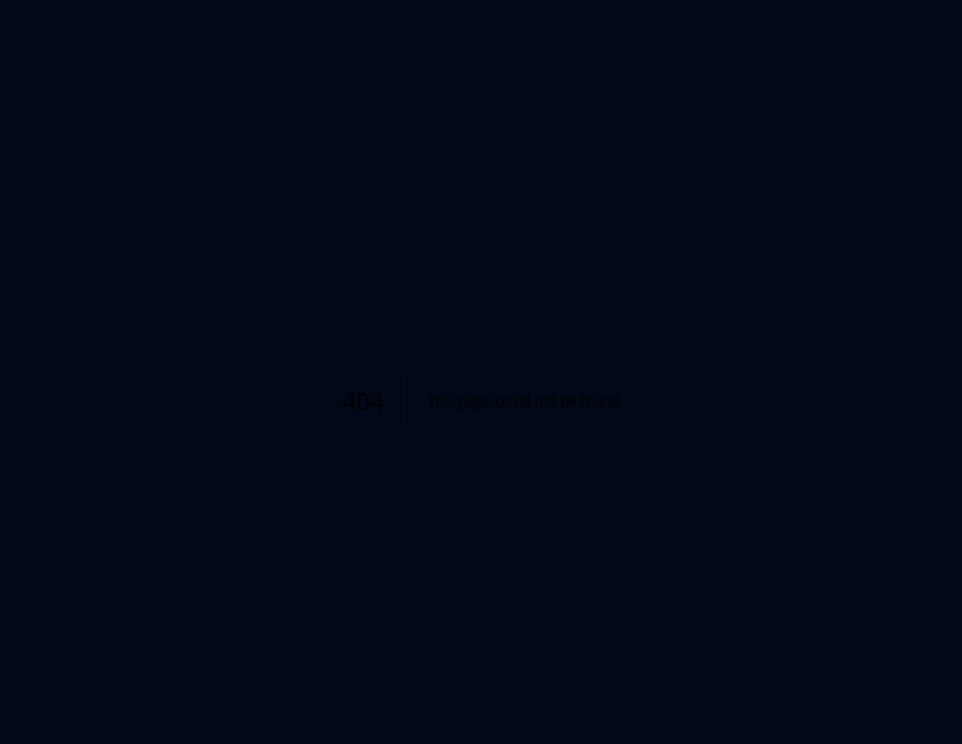
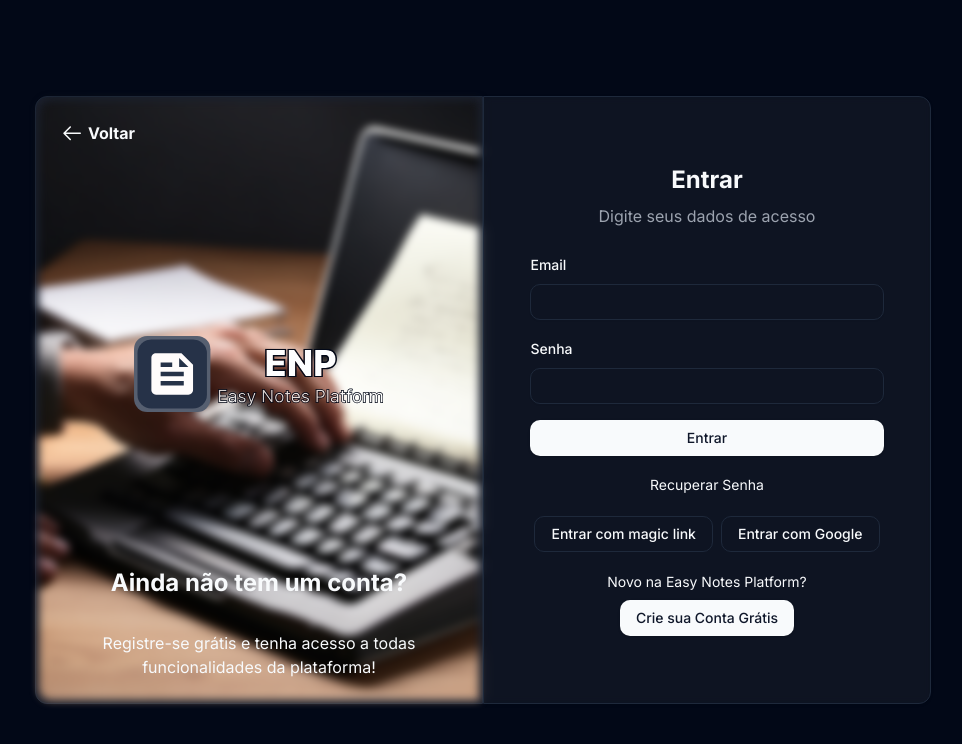
Before and after one commit to alissondevsouza/easy-notes-platform, a Next.js app: page /login in a window 1280 px wide. Before the commit this address had no page. Shown: the top 744 px of the page, without its empty margins (157-1119 px from the left). Built offline with nearby package versions, Linux system fonts and the light colour scheme.

Commit message:
Feat: add login Page

```diff
--- /dev/null
+++ b/src/app/dashboard/page.tsx
@@ -0,0 +1,7 @@
+export default function DashboardPage() {
+  return (
+    <div>
+      <h1>Dashboard</h1>
+    </div>
+  );
+}
--- /dev/null
+++ b/src/app/login/page.tsx
@@ -0,0 +1,102 @@
+import { CardHeader, CardContent, Card } from "@/components/ui/card"
+import { Label } from "@/components/ui/label"
+import { Input } from "@/components/ui/input"
+import { Button } from "@/components/ui/button"
+import Link from "next/link"
+import Image from "next/image"
+import Logo from "@/assets/logo.svg"
+import Principal from "@/assets/principal.jpg"
+import { GoArrowLeft } from "react-icons/go";
+
+export default function LoginPage() {
+
+    return (
+        <main className="flex min-h-screen flex-row items-center justify-center">
+            <div className="w-full relative h-[38rem] max-w-md backdrop-blur-sm bg-white/10 rounded-l-xl border text-card-foreground shadow flex flex-col justify-center items-center p-6">
+                <div className="absolute -z-10 w-full h-full flex justify-center items-center blur-sm">
+                    <Image
+                        className="rounded-l-xl h-[37.5rem] w-[98.5%] object-cover"
+                        src={Principal}
+                        alt="background image"
+                        height={500}
+                        width={500}
+                    />
+                </div>
+                <div className="w-full text-left">
+                    <Link href={'/'}>
+                        <div className="flex flex-row gap-1">
+                            <GoArrowLeft className="text-2xl font-bold" />
+                            <span className="font-bold">Voltar</span>
+                        </div>
+                    </Link>
+                </div>
+                <div className="flex flex-col justify-end items-center h-[50%]">
+                    <Image
+                        src={Logo}
+                        alt="logo ENP - Easy Notes Platform"
+                        width={250}
+                        height={250}
+                    />
+                </div>
+                <div className="flex flex-col justify-end items-center h-[50%]">
+                    <span className="font-bold text-2xl"> Ainda não tem um conta?</span>
+
+                    <p className="mt-8 text-center">Registre-se grátis e tenha acesso a todas funcionalidades da plataforma!</p>
+                </div>
+
+            </div>
+
+            <Card className="flex justify-center items-center flex-col w-full h-[38rem] max-w-md backdrop-blur-sm bg-white/5">
+                <CardHeader className="flex justify-center items-center space-y-2">
+                    <h2 className="text-2xl font-bold">
+                        Entrar
+                    </h2>
+                    <p className="text-gray-500 dark:text-gray-400">
+                        Digite seus dados de acesso
+                    </p>
+                </CardHeader>
+
+                <CardContent>
+                    <form className="space-y-4">
+                        <div className="space-y-2">
+                            <Label htmlFor="email">Email</Label>
+                            <Input name="email" required type="email" />
+                        </div>
+                        <div className="space-y-2">
+                            <Label htmlFor="password">Senha</Label>
+                            <Input name="password" required type="password" />
+                        </div>
+                        <Button type="submit" className="w-full">Entrar</Button>
+                    </form>
+
+                    <div className="space-y-4 mt-4">
+                        <div className="w-full flex justify-center items-center">
+                            <Link href={'/recuperar-senha'}>
+                                <span className="text-sm">Recuperar Senha</span>
+                            </Link>
+                        </div>
+                        <div className="flex justify-center">
+                            <Button className="w-full border m-1" variant="ghost">
+                                Entrar com magic link
+                            </Button>
+
+                            <Button className="w-full border m-1" variant="ghost">
+                                Entrar com Google
+                            </Button>
+                        </div>
+
+                        <div className="flex justify-center flex-col items-center">
+                            <p className="text-sm">
+                                Novo na Easy Notes Platform?
+                            </p>
+
+                            <Link href={'/cadastro'}>
+                                <Button className="w-full mt-2"> Crie sua Conta Grátis</Button>
+                            </Link>
+                        </div>
+                    </div>
+                </CardContent>
+            </Card>
+        </main>
+    )
+}
--- a/src/app/page.tsx
+++ b/src/app/page.tsx
@@ -5,7 +5,7 @@ import Logo from "@/assets/logo.svg"
 import Principal from "@/assets/principal.jpg"
 import { GoArrowRight } from "react-icons/go";
 
-export default function Home() {
+export default function HomePage() {
   return (
     <main className="flex flex-col min-h-[100dvh]">
       <header className="px-4 lg:px-8 h-16 flex items-center mx-10 mt-2 mb-1 p-9">
@@ -21,7 +21,7 @@ export default function Home() {
             <Link className="text-sm font-medium hover:underline underline-offset-4" href="/login">
               Entrar
             </Link>
-            <Link className="text-sm font-medium hover:underline underline-offset-4" href="/cadastro">
+            <Link className="text-sm font-medium hover:underline underline-offset-4" href="/sign-up">
               Cadastrar
             </Link>
             <ModeToggle />
@@ -86,7 +86,7 @@ export default function Home() {
             <div className="flex justify-center items-center">
               <Link
                 className="inline-flex h-10 items-center justify-center rounded-md bg-gray-900 px-8 text-sm font-medium text-gray-50 shadow transition-colors hover:bg-gray-900/90 focus-visible:outline-none focus-visible:ring-1 focus-visible:ring-gray-950 disabled:pointer-events-none disabled:opacity-50 dark:bg-gray-50 dark:text-gray-900 dark:hover:bg-gray-50/90 dark:focus-visible:ring-gray-300"
-                href="/portal"
+                href="/dashboard"
               >
                 Escreva Suas Notas Agora <GoArrowRight className="ml-2" />
               </Link>
@@ -97,10 +97,10 @@ export default function Home() {
       <footer className="flex flex-col gap-2 sm:flex-row py-6 w-full shrink-0 items-center px-4 md:px-6 border-t">
         <p className="text-xs text-gray-500 dark:text-gray-400 px-14">© 2024 - easynotesplatform.com.br | Todos Direitos Reservados.</p>
         <nav className="sm:ml-auto flex gap-4 sm:gap-6 px-14">
-          <Link className="text-xs hover:underline underline-offset-4" href="/terms">
+          <Link className="text-xs hover:underline underline-offset-4" href="/terms" target="_blank">
             Termos de Uso
           </Link>
-          <Link className="text-xs hover:underline underline-offset-4" href="/privacy">
+          <Link className="text-xs hover:underline underline-offset-4" href="/privacy" target="_blank">
             Privacidade
           </Link>
         </nav>
--- /dev/null
+++ b/src/app/sign-up/page.tsx
@@ -0,0 +1,7 @@
+export default function SignUpPage() {
+    return (
+        <main>
+            <h1>Sign Up Page</h1>
+        </main>
+    )
+}
--- a/src/components/ui/card.tsx
+++ b/src/components/ui/card.tsx
@@ -9,7 +9,7 @@ const Card = React.forwardRef<
   <div
     ref={ref}
     className={cn(
-      "rounded-xl border bg-card text-card-foreground shadow",
+      "rounded-r-xl border bg-card text-card-foreground shadow",
       className
     )}
     {...props}
```
